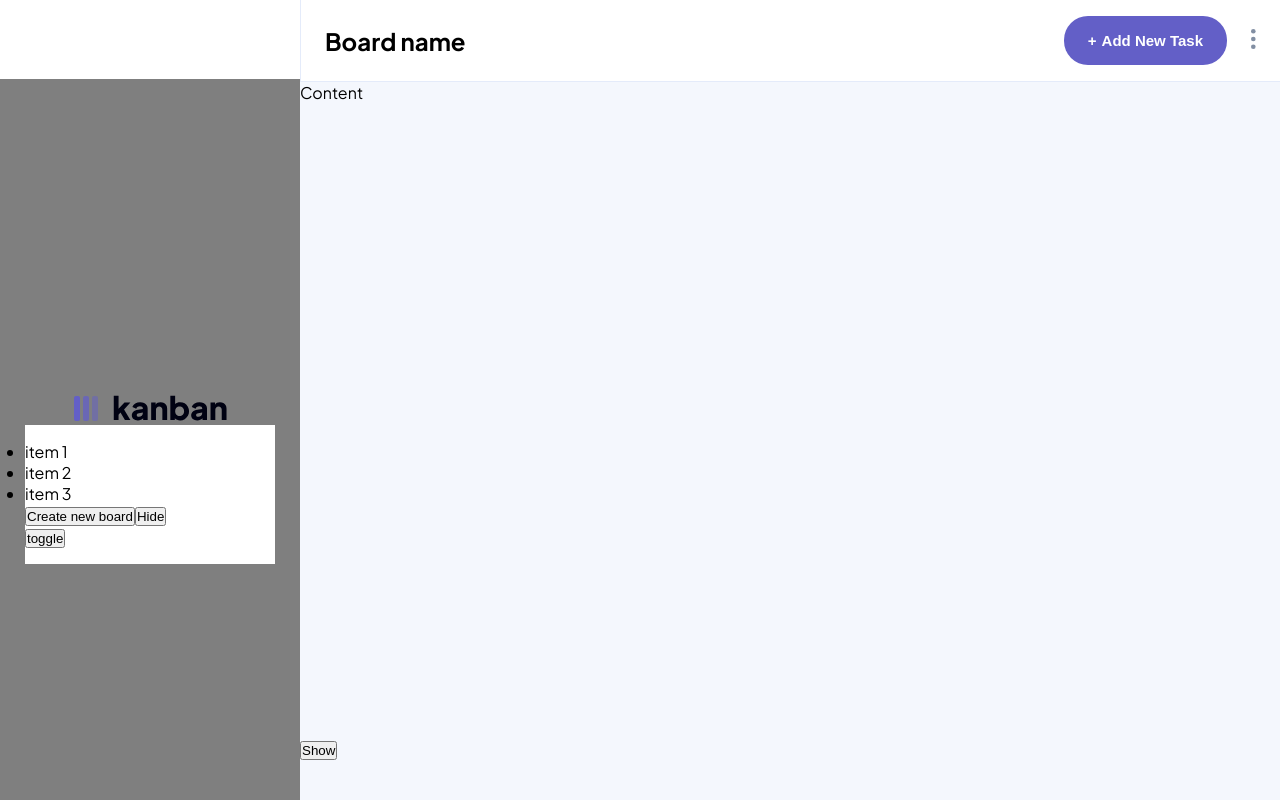
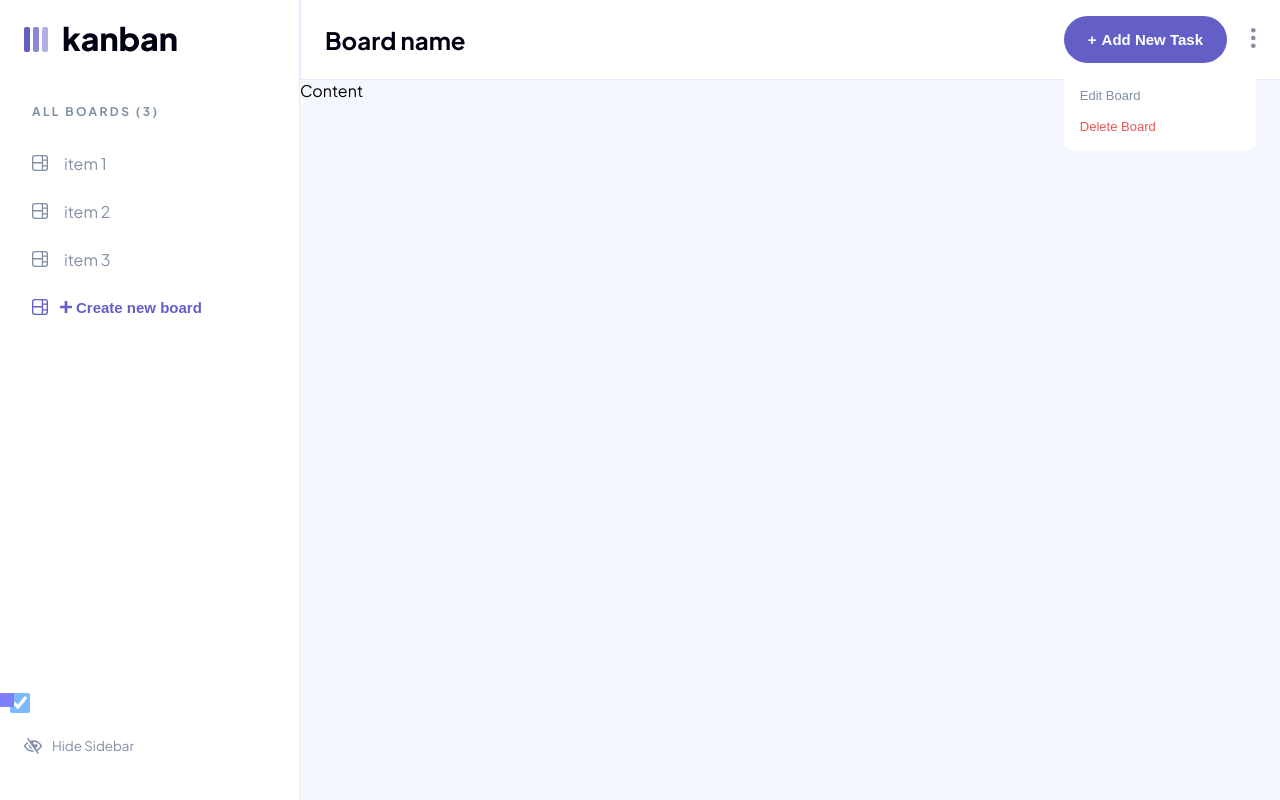
Before and after one commit to Cats-n-coffee/fem-kabanBoard-FE, a Vue app: page / in a window 1280 px wide. Both pictures are taken after a click on the button 1253 px from the left and 40 px from the top of the page. Built offline with nearby package versions, Linux system fonts and the light colour scheme.

Commit message:
topbar and sidebar mostly styled, changed breakpoint to 700

```diff
--- a/src/App.vue
+++ b/src/App.vue
@@ -5,8 +5,8 @@
     <div class="persistent-content" key="content-1">
       <TopbarVue msg="prop msg" />
       <MainContent />
-      <button @click="handleShowSidebar" class="sidebar-show">
-        Show
+      <button v-if="hideSidebar" @click="handleShowSidebar" class="sidebar-show" aria-label="show sidebar">
+        <ShowSidebar />
       </button>
     </div>
   </TransitionGroup>
@@ -18,6 +18,7 @@ import TopbarVue from './components/topbar/Topbar.vue';
 import Sidebar from './components/sidebar/Sidebar.vue';
 import MainContent from './components/boardContent/MainContent.vue';
 import Modal from './components/common/Modal.vue';
+import ShowSidebar from '@/assets/images/icon-show-sidebar.svg?component';
 import { useHideSidebar } from '@/stores/appGlobals';
 
 const sidebarStore = useHideSidebar();
@@ -33,7 +34,7 @@ const { handleShowSidebar } = sidebarStore;
   width: 100%;
   transition: 500ms ease-in;
 
-  @media screen and (min-width: 600px) {
+  @media screen and (min-width: 700px) {
     &.enlarge {
       transform: translateX(-265px);
     }
@@ -52,8 +53,21 @@ const { handleShowSidebar } = sidebarStore;
   left: 0;
   bottom: 5%;
 
-  @media screen and (min-width: 600px) {
-    display: block;
+  @media screen and (min-width: 700px) {
+    display: flex;
+    justify-content: center;
+    align-items: center;
+    padding-right: 7px;
+    background-color: var(--primary);
+    height: 56px;
+    width: 48px;
+    border-radius: 0 100px 100px 0;
+    transition: 300ms ease-in-out;
+
+    &:hover {
+      cursor: pointer;
+      background-color: var(--primary-hover);
+    }
   }
 }
 
--- a/src/assets/main.css
+++ b/src/assets/main.css
@@ -43,6 +43,7 @@ body[data-theme="light"] {
   --button-secondary: rgba(99, 95, 199, 0.1);
   --button-secondary-hover: rgba(99, 95, 199, 0.25);
   --form-label: #828FA3;
+  --board-actions: #FFFFFF;
 }
 
 body[data-theme="dark"] {
@@ -55,6 +56,7 @@ body[data-theme="dark"] {
   --button-secondary: #FFFFFF;
   --button-secondary-hover: #FFFFFF;
   --form-label: #FFFFFF;
+  --board-actions: #20212C;
 }
 
 #app {
--- a/src/components/common/Logo.vue
+++ b/src/components/common/Logo.vue
@@ -19,7 +19,7 @@ const { currentTheme } = storeToRefs(themeStore);
 .logo-tablet-desktop {
     display: none;
 
-    @media screen and (min-width: 600px) {
+    @media screen and (min-width: 700px) {
         display: block;
         padding: 0 24px;
     }
--- /dev/null
+++ b/src/components/icons/BoardIcon.vue
@@ -0,0 +1,16 @@
+<template>
+    <svg width="16" height="16" xmlns="http://www.w3.org/2000/svg">
+        <path
+            d="M0 2.889A2.889 2.889 0 0 1 2.889 0H13.11A2.889 2.889 0 0 1 16 2.889V13.11A2.888 2.888 0 0 1 13.111 16H2.89A2.889 2.889 0 0 1 0 13.111V2.89Zm1.333 5.555v4.667c0 .859.697 1.556 1.556 1.556h6.889V8.444H1.333Zm8.445-1.333V1.333h-6.89A1.556 1.556 0 0 0 1.334 2.89V7.11h8.445Zm4.889-1.333H11.11v4.444h3.556V5.778Zm0 5.778H11.11v3.11h2a1.556 1.556 0 0 0 1.556-1.555v-1.555Zm0-7.112V2.89a1.555 1.555 0 0 0-1.556-1.556h-2v3.111h3.556Z"
+            :fill="fill" />
+    </svg>
+</template>
+
+<script setup lang="ts">
+export interface Props {
+    fill?: string,
+}
+withDefaults(defineProps<Props>(), {
+    fill: '#828FA3',
+});
+</script>
--- /dev/null
+++ b/src/components/icons/PlusIcon.vue
@@ -0,0 +1,14 @@
+<template>
+    <svg width="12" height="12" xmlns="http://www.w3.org/2000/svg">
+        <path :fill="fill" d="M7.368 12V7.344H12V4.632H7.368V0H4.656v4.632H0v2.712h4.656V12z" />
+    </svg>
+</template>
+
+<script setup lang="ts">
+export interface Props {
+    fill?: string,
+}
+withDefaults(defineProps<Props>(), {
+    fill: '#FFF',
+});
+</script>
--- a/src/components/sidebar/Sidebar.vue
+++ b/src/components/sidebar/Sidebar.vue
@@ -2,14 +2,35 @@
     <div class="sidebar" v-if="!hideSidebar">
         <Logo class="sidebar-logo" />
         <div class="sidebar-main">
-            <ul>
-                <li>item 1</li>
-                <li>item 2</li>
-                <li>item 3</li>
-            </ul>
-            <button>Create new board</button>
-            <button @click="handleHideSidebar">Hide</button>
+            <h2>All Boards (3)</h2>
+            <div class="all-boards-actions">
+                <ul>
+                    <li>
+                        <BoardIcon />
+                        <span>item 1</span>
+                    </li>
+                    <li>
+                        <BoardIcon />
+                        <span>item 2</span>
+                    </li>
+                    <li>
+                        <BoardIcon />
+                        <span>item 3</span>
+                    </li>
+                </ul>
+                <button class="create-board-button">
+                    <BoardIcon fill="#635FC7" class="board-icon" />
+                    <div>
+                        <PlusIcon fill="#635FC7" />
+                        <span>Create new board</span>
+                    </div>
+                </button>
+            </div>
             <ThemeSwitcher />
+            <button @click="handleHideSidebar" class="hide-sidebar-button">
+                <HideSidebarIcon />
+                <span>Hide Sidebar</span>
+            </button>
         </div>
     </div>
     <div v-else></div>
@@ -18,6 +39,9 @@
 <script setup lang="ts">
 import ThemeSwitcher from './ThemeSwitcher.vue';
 import Logo from '@/components/common/Logo.vue';
+import BoardIcon from '@/components/icons/BoardIcon.vue';
+import PlusIcon from '@/components/icons/PlusIcon.vue';
+import HideSidebarIcon from '@/assets/images/icon-hide-sidebar.svg?component';
 import { useHideSidebar } from '@/stores/appGlobals';
 
 const sidebarStore = useHideSidebar();
@@ -33,21 +57,25 @@ defineProps<{
     position: absolute;
     display: flex;
     flex-direction: column;
-    justify-content: center;
+    justify-content: flex-start;
     align-items: center;
-    transition: 500ms ease-in;
     background-color: var(--blur);
     left: 0;
     right: 0;
-    top: 79px;
+    top: 72px;
     bottom: 0;
     width: 100%;
     height: 100%;
     z-index: 1;
 
-    @media screen and (min-width: 600px) {
+    @media screen and (min-width: 700px) {
         position: relative;
         max-width: 265px;
+        align-items: flex-start;
+        top: 0;
+        background-color: var(--light);
+        padding: 26px 0;
+        border-right: 1px solid var(--medium);
     }
 
     @media screen and (min-width: 1000px) {
@@ -58,7 +86,7 @@ defineProps<{
 .sidebar.slide {
     transform: translateY(100%);
 
-    @media screen and (min-width: 600px) {
+    @media screen and (min-width: 700px) {
         transform: translateX(-100%);
     }
 }
@@ -66,7 +94,7 @@ defineProps<{
 .sidebar-logo {
     display: none;
 
-    @media screen and (min-width: 600px) {
+    @media screen and (min-width: 700px) {
         display: block;
     }
 }
@@ -74,7 +102,135 @@ defineProps<{
 .sidebar-main {
     min-width: 250px;
     background-color: var(--light);
-    padding: 16px 0;
+    padding-top: 16px;
+    padding-bottom: 16px;
+    margin-top: 16px;
+    border-radius: 8px;
+
+    h2 {
+        color: var(--font-secondary);
+        font-size: 12px;
+        font-weight: 700;
+        text-transform: uppercase;
+        letter-spacing: 2.4px;
+        padding-left: 32px;
+    }
+
+    @media screen and (min-width: 700px) {
+        height: 100%;
+        display: flex;
+        flex-direction: column;
+        align-items: flex-start;
+        justify-content: flex-end;
+        padding-bottom: 0;
+        margin-top: 0;
+
+        h2 {
+            padding: 32px 0 0 32px;
+        }
+    }
+}
+
+.all-boards-actions {
+    width: 100%;
+
+    ul {
+        width: 100%;
+        padding-top: 20px;
+    }
+
+    ul li {
+        width: 100%;
+        height: 48px;
+        display: flex;
+        align-items: center;
+        padding-left: 32px;
+
+        span {
+            margin-left: 16px;
+            color: var(--font-secondary);
+        }
+
+        &:hover {
+            cursor: pointer;
+            background-color: var(--button-secondary);
+            border-radius: 0 100px 100px 0;
+
+            span {
+                color: var(--primary);
+            }
+
+            :deep(svg path) {
+                fill: var(--primary);
+            }
+        }
+    }
+
+    @media screen and (min-width: 700px) {
+        margin-bottom: auto;
+    }
+}
+
+.create-board-button {
+    display: flex;
+    align-items: center;
+    justify-content: flex-start;
+    background: none;
+    border: none;
+    padding-left: 32px;
+    width: 100%;
+    height: 48px;
+
+    .board-icon {
+        margin-right: 12px;
+    }
+
+    span {
+        font-size: 15px;
+        font-weight: 700;
+        color: var(--primary);
+        margin-left: 4px;
+    }
+
+    &:hover {
+        cursor: pointer;
+        background-color: var(--button-secondary-hover);
+        border-radius: 0 100px 100px 0;
+    }
+}
+
+.hide-sidebar-button {
+    display: none;
+
+    @media screen and (min-width: 700px) {
+        background: none;
+        border: none;
+        display: flex;
+        justify-content: flex-start;
+        align-items: center;
+        padding: 20px 24px;
+        width: 100%;
+
+        span {
+            margin-left: 10px;
+            font-family: var(--font-family);
+            color: var(--font-secondary);
+        }
+
+        &:hover {
+            cursor: pointer;
+            background-color: var(--button-secondary);
+            border-radius: 0 100px 100px 0;
+
+            span {
+                color: var(--primary);
+            }
+
+            :deep(svg path) {
+                fill: var(--primary);
+            }
+        }
+    }
 }
 
 .slide-fade-enter-active {
@@ -89,7 +245,7 @@ defineProps<{
 .slide-fade-leave-to {
     transform: translateY(100%);
 
-    @media screen and (min-width: 600px) {
+    @media screen and (min-width: 700px) {
         transform: translateX(-100%);
     }
 }
--- a/src/components/sidebar/ThemeSwitcher.vue
+++ b/src/components/sidebar/ThemeSwitcher.vue
@@ -1,19 +1,46 @@
 <template>
     <div>
-        <button @click="switchTheme">toggle</button>
+        <div class="toggle">
+            <label for="theme-switcher" aria-label="switch theme"></label>
+            <input type="checkbox" id="theme-switcher" v-model="themeCheckbox" @change="switchTheme" />
+        </div>
     </div>
 </template>
 
 <script setup lang="ts">
+import { ref } from 'vue';
 import { useSwitchTheme } from '@/stores/appGlobals';
 import { storeToRefs } from 'pinia';
 
 const themeStore = useSwitchTheme();
-const { currentTheme } = storeToRefs(themeStore);
 const { setTheme } = themeStore;
 
+const themeCheckbox = ref(true);
+
 const switchTheme = () => {
-    const newTheme = currentTheme.value === 'light' ? 'dark' : 'light';
+    const newTheme = themeCheckbox.value ? 'light' : 'dark';
     setTheme(newTheme);
 }
 </script>
+
+<style scoped lang="less">
+.toggle {}
+
+#theme-switcher {
+    position: relative;
+    width: 40px;
+    height: 20px;
+    background-color: red;
+    opacity: .5;
+    z-index: 1;
+
+    &::after {
+        content: '';
+        position: absolute;
+        width: 14px;
+        height: 14px;
+        background-color: blue;
+        z-index: 2;
+    }
+}
+</style>
--- a/src/components/topbar/Topbar.vue
+++ b/src/components/topbar/Topbar.vue
@@ -21,12 +21,21 @@
                 <button @click="showMoreActions" class="more-actions">
                     <VerticalEllipsisIcon />
                 </button>
+                <div class="board-actions-menu" :class="{ show: isBoardActionOpen }">
+                    <button class="action-edit-board" @click="showEditBoardModal">
+                        Edit Board
+                    </button>
+                    <button class="action-delete-board" @click="showDeleteBoardModal">
+                        Delete Board
+                    </button>
+                </div>
             </div>
         </div>
     </div>
 </template>
 
 <script setup lang="ts">
+import { ref } from 'vue';
 import { storeToRefs } from 'pinia';
 import Button from '@/components/common/Button.vue';
 import Logo from '@/components/common/Logo.vue';
@@ -42,14 +51,23 @@ defineProps<{
 const sidebarStore = useHideSidebar();
 const { hideSidebar } = storeToRefs(sidebarStore);
 const { handleSidebarMobile } = sidebarStore;
+const isBoardActionOpen = ref(false);
 
 const addNewTaskHandler = () => {
     console.log('add task');
 };
 
 const showMoreActions = () => {
-    console.log('show actions');
+    isBoardActionOpen.value = !isBoardActionOpen.value;
 };
+
+const showEditBoardModal = () => {
+    console.log('edit board');
+}
+
+const showDeleteBoardModal = () => {
+    console.log('delete board');
+}
 </script>
 
 <style scoped lang="less">
@@ -67,7 +85,7 @@ const showMoreActions = () => {
     align-items: center;
     padding: 16px 18px;
 
-    @media screen and (min-width: 600px) {
+    @media screen and (min-width: 700px) {
         border-left: 1px solid var(--medium);
         padding: 16px 24px;
     }
@@ -78,12 +96,25 @@ const showMoreActions = () => {
     justify-content: center;
     align-items: center;
 
+    h2 {
+        color: var(--font-primary);
+        font-size: 18px;
+        font-weight: 700;
+    }
+
     .logo-mobile {
         margin-right: 18px;
+    }
 
-        @media screen and (min-width: 600px) {
+    @media screen and (min-width: 700px) {
+        .logo-mobile {
             display: none;
         }
+
+        h2 {
+            font-size: 24px;
+        }
+
     }
 }
 
@@ -97,7 +128,7 @@ const showMoreActions = () => {
         cursor: pointer;
     }
 
-    @media screen and (min-width: 600px) {
+    @media screen and (min-width: 700px) {
         display: none;
     }
 }
@@ -106,6 +137,7 @@ const showMoreActions = () => {
     display: flex;
     align-items: center;
     justify-items: center;
+    position: relative;
 }
 
 .more-actions {
@@ -118,18 +150,62 @@ const showMoreActions = () => {
     }
 }
 
+.board-actions-menu {
+    position: absolute;
+    width: 200%;
+    background-color: var(--board-actions);
+    top: 120%;
+    right: 0;
+    display: none;
+    flex-direction: column;
+    justify-content: space-between;
+    align-items: flex-start;
+    padding: 16px;
+    gap: 16px;
+    border-radius: 8px;
+
+    &.show {
+        display: flex;
+    }
+
+    button {
+        background: none;
+        border: none;
+        font-size: 13px;
+        font-weight: 500;
+        color: var(--font-secondary);
+
+        &:hover {
+            cursor: pointer;
+            color: var(--font-primary);
+        }
+    }
+
+    .action-delete-board {
+        color: var(--red);
+
+        &:hover {
+            color: var(--light-red);
+        }
+    }
+
+    @media screen and (min-width: 700px) {
+        width: 100%;
+    }
+}
+
 :deep(.action-add-task) {
     padding: 10px 18px;
 
-    @media screen and (min-width: 600px) {
-        padding: 16px 24px;
+    @media screen and (min-width: 700px) {
+        padding: 15px 24px;
     }
 }
 
 :deep(.action-add-task-span) {
     display: none;
 
-    @media screen and (min-width: 600px) {
+    @media screen and (min-width: 700px) {
         display: inline;
         padding-left: 5px;
     }
```
Also changed, not shown: src/components/icons/HideSidebarIcon.vue (added, +17 -0 lines).
